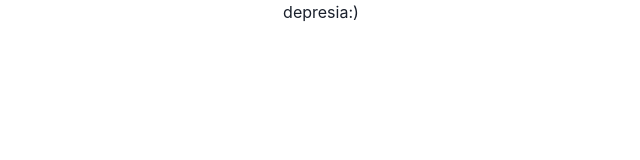
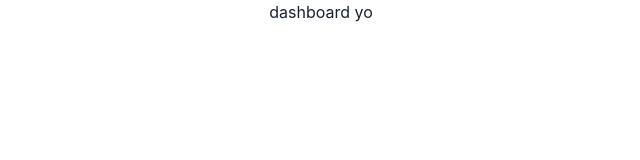
Before and after one commit to samuelfarkas/hk2022-tbd, a React (Vite) app: page /dashboard in a window 1280 px wide. Shown: the top 160 px of the page, without its empty margins (319-959 px from the left). Built offline with nearby package versions, Linux system fonts and the light colour scheme.

Commit message:
setup router and prettier

```diff
--- a/package.json
+++ b/package.json
@@ -13,12 +13,14 @@
     "@emotion/styled": "^11.8.1",
     "framer-motion": "^6.3.1",
     "react": "^18.0.0",
-    "react-dom": "^18.0.0"
+    "react-dom": "^18.0.0",
+    "react-router-dom": "^6.3.0"
   },
   "devDependencies": {
     "@types/react": "^18.0.0",
     "@types/react-dom": "^18.0.0",
     "@vitejs/plugin-react": "^1.3.0",
+    "prettier": "2.6.2",
     "typescript": "^4.6.3",
     "vite": "^2.9.5"
   }
--- a/src/App.tsx
+++ b/src/App.tsx
@@ -1,9 +1,15 @@
-import {Flex} from "@chakra-ui/react";
+import { Flex } from "@chakra-ui/react"
+import { Routes, Route } from "react-router-dom"
+import { Dashboard } from "./Dashboard"
+import { Intro } from "./intro"
 
 function App() {
   return (
-    <Flex width="100%" justify='center'>
-      depresia:)
+    <Flex width="100%" justify="center">
+      <Routes>
+        <Route path="/" element={<Intro />} />
+        <Route path="dashboard" element={<Dashboard />} />
+      </Routes>
     </Flex>
   )
 }
--- /dev/null
+++ b/src/Dashboard.tsx
@@ -0,0 +1,5 @@
+import React from "react"
+
+export const Dashboard = () => {
+  return <div>dashboard yo</div>
+}
--- /dev/null
+++ b/src/intro.tsx
@@ -0,0 +1,10 @@
+import React from "react"
+import { Link } from "react-router-dom"
+
+export const Intro = () => {
+  return (
+    <div>
+      <Link to="dashboard">depresia :)</Link>
+    </div>
+  )
+}
--- a/src/main.tsx
+++ b/src/main.tsx
@@ -2,12 +2,15 @@ import React from 'react'
 import ReactDOM from 'react-dom/client'
 import App from './App'
 import './index.css'
+import { BrowserRouter } from "react-router-dom";
 import {ChakraProvider} from "@chakra-ui/react";
 
 ReactDOM.createRoot(document.getElementById('root')!).render(
     <React.StrictMode>
-        <ChakraProvider>
-            <App />
-        </ChakraProvider>
+        <BrowserRouter>
+            <ChakraProvider>
+                <App />
+            </ChakraProvider>
+        </BrowserRouter>
     </React.StrictMode>
 )
```
Also changed, not shown: .prettierrc.json (added), 2 other files (tests, documents, lock files or other folders).
